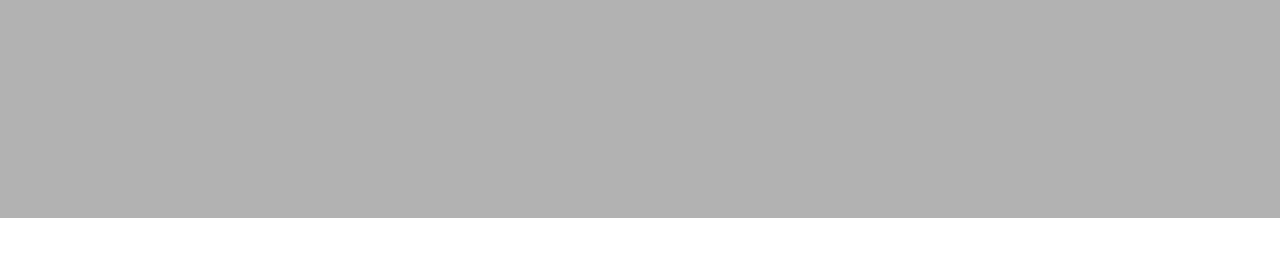
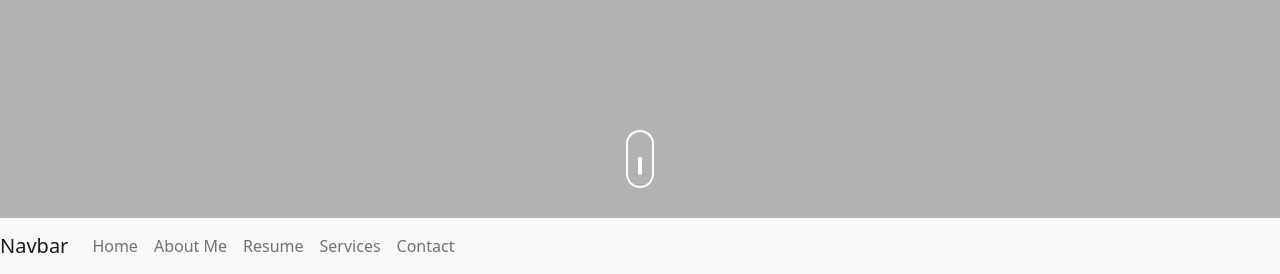
Before and after one commit to Irfanbd/Complete_Website_Resume, a plain HTML site: page index.html in a window 1280 px wide. Shown: the part 582-856 px from the top of the page. Before the commit the page ends 800 px from the top, so only its background shows below. Drawn offline with nearby package versions, Linux system fonts and the light colour scheme.

Commit message:
User Info Section Done

```diff
--- a/index.html
+++ b/index.html
@@ -7,15 +7,13 @@
     <meta name="viewport" content="width=device-width, initial-scale=1.0">
     <link rel="stylesheet" href="style.css">
     <!-- Latest compiled and minified CSS -->
-    <link rel="stylesheet" href="https://maxcdn.bootstrapcdn.com/bootstrap/3.3.7/css/bootstrap.min.css"
-        crossorigin="anonymous">
+    <link rel="stylesheet" href="https://cdn.jsdelivr.net/npm/bootstrap@5.1.3/dist/css/bootstrap.min.css"
+        integrity="sha384-1BmE4kWBq78iYhFldvKuhfTAU6auU8tT94WrHftjDbrCEXSU1oBoqyl2QvZ6jIW3" crossorigin="anonymous">
 
     <!-- Optional theme -->
     <link rel="stylesheet" href="https://maxcdn.bootstrapcdn.com/bootstrap/3.3.7/css/bootstrap-theme.min.css"
         crossorigin="anonymous">
 
-    <!-- Latest compiled and minified JavaScript -->
-    <script src="https://maxcdn.bootstrapcdn.com/bootstrap/3.3.7/js/bootstrap.min.js" crossorigin="anonymous"></script>
     <title>Ahmed Irfan</title>
 </head>
 
@@ -30,7 +28,52 @@
             </div>
         </div>
 
+
+        <!--Scroll Button-->
+        <div class="scroll-btn">
+            <div class="scroll-bar"><a href=""><span></span></a>
+
+            </div>
+        </div>
+
+
     </section>
+
+    <!--User Info Section-->
+    <section id="user-info">
+        <nav class="navbar navbar-expand-lg navbar-light bg-light">
+
+            <a class="navbar-brand" href="#">Navbar</a>
+            <button class="navbar-toggler" type="button" data-bs-toggle="collapse" data-bs-target="#navbarNav"
+                aria-controls="navbarNav" aria-expanded="false" aria-label="Toggle navigation">
+                <span class="navbar-toggler-icon"></span>
+            </button>
+            <div class="collapse navbar-collapse" id="navbarNav">
+                <ul class="navbar-nav">
+                    <li class="nav-item">
+                        <a class="nav-link " href="#">Home</a>
+                    </li>
+                    <li class="nav-item">
+                        <a class="nav-link" href="#">About Me</a>
+                    </li>
+                    <li class="nav-item">
+                        <a class="nav-link" href="#">Resume</a>
+                    </li>
+                    <li class="nav-item">
+                        <a class="nav-link " href="#">Services</a>
+                    </li>
+                    <li class="nav-item">
+                        <a class="nav-link " href="#">Contact</a>
+                    </li>
+                </ul>
+            </div>
+
+        </nav>
+    </section>
+
+    <script src="https://cdn.jsdelivr.net/npm/bootstrap@5.1.3/dist/js/bootstrap.min.js"
+        integrity="sha384-QJHtvGhmr9XOIpI6YVutG+2QOK9T+ZnN4kzFN1RtK3zEFEIsxhlmWl5/YESvpZ13"
+        crossorigin="anonymous"></script>
 </body>
 
 </html>
--- a/style.css
+++ b/style.css
@@ -28,3 +28,30 @@ border: 2px solid #6caed5;
     font-weight: 600;
     margin: 10px;
 }
+
+
+
+/**scroll-btn */
+
+.scroll-btn{
+    bottom: 30px;
+    position: absolute;
+    left: 50%;
+    transform: translateX(-50%);
+    border: 2px solid #fff;
+    padding: 10px 10px 20px;
+border-radius: 30px;
+
+}
+.scroll-bar span{
+    border: 2px solid #fff;
+    font-size: 10px;
+    border-radius: 30px;
+}
+.scroll-bar{
+    animation: mover 1s infinite alternate;
+}
+@keyframes mover{
+    0%{transform: translateY(0);}
+    100%{transform: translateY(10px);}
+}
```
